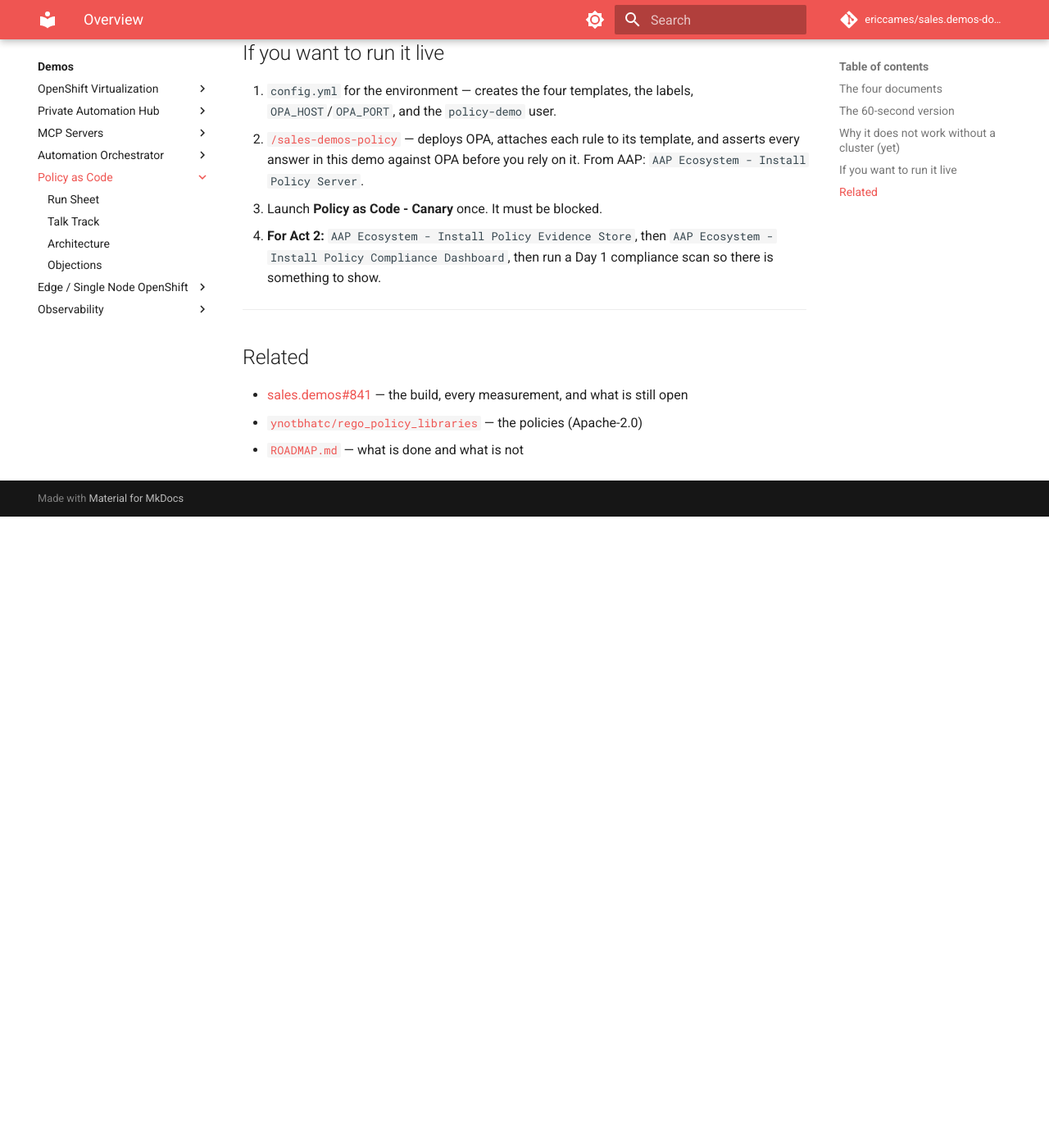
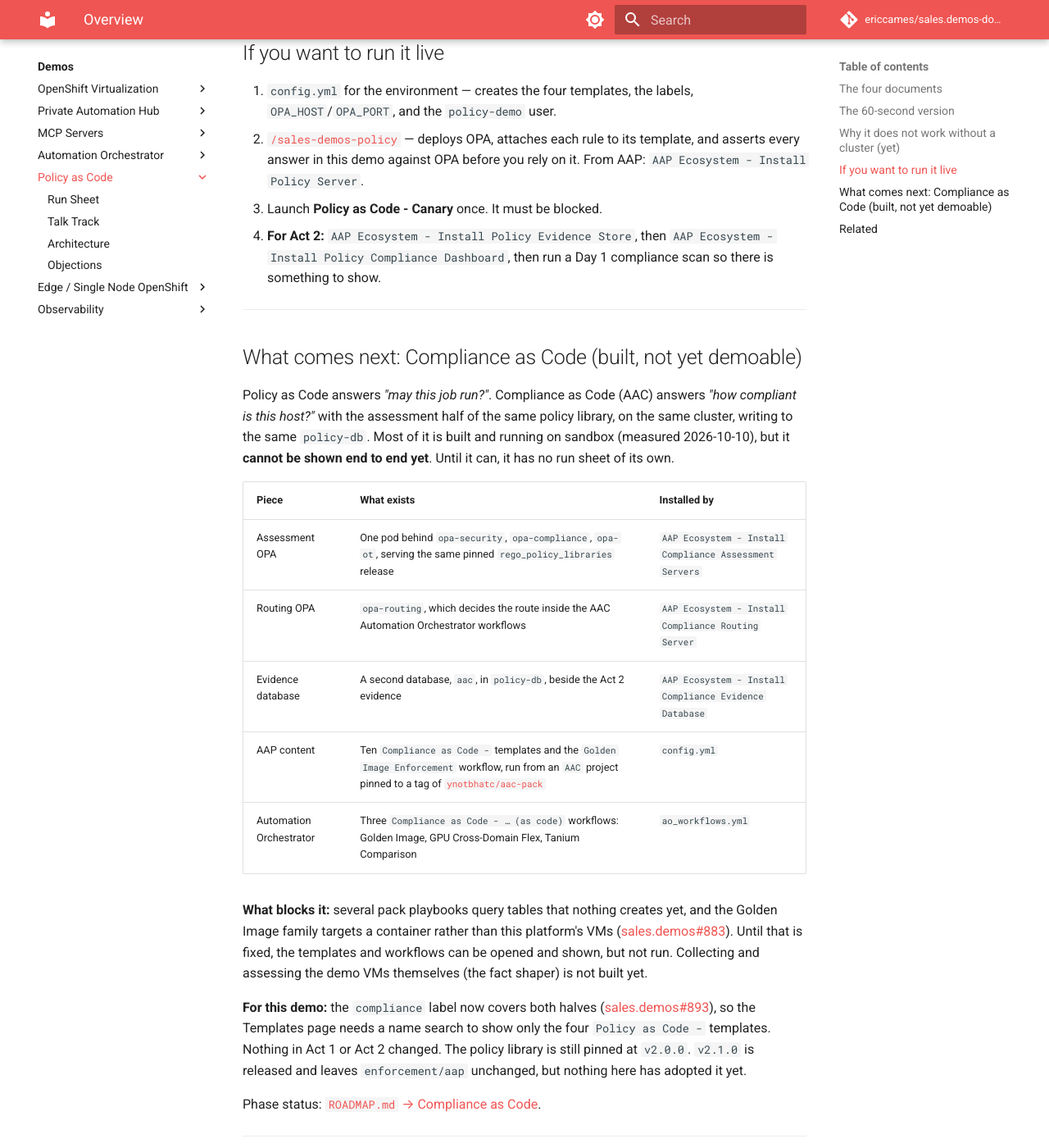
Before and after one commit to ericcames/sales.demos-docs, an MkDocs documentation site: the page built from docs/demos/policy-as-code/README.md, in a window 1280 px wide and 1400 px high, scrolled down 2736 px. Shown: the whole window at 82% size. Built offline with MkDocs 1.6.1 and Material for MkDocs 9.7.7, drawn with Linux system fonts in a browser that asks for light colours; comment, search, counter and statistics services are not loaded; before the commit the page ends 3366 px from its top, so only the background shows below that.

Commit message:
Policy as Code: the compliance label, and where Compliance as Code stands (sales.demos#898) (#128)
sales.demos#893 folded the `policy` label into `compliance`; six lines across
the run sheet, talk track and architecture still named `policy`. The Templates
filter now also needs a name search to show only the four demo templates.

The overview gains a short status section on Compliance as Code: what is
built and running on sandbox (measured 2026-10-10), and that sales.demos#883
blocks showing it end to end. No new demo directory until it can run.

Co-authored-by: Claude Opus 5.5 <noreply@anthropic.com>

```diff
--- a/docs/demos/policy-as-code/README.md
+++ b/docs/demos/policy-as-code/README.md
@@ -87,6 +87,40 @@ outstanding in the [run sheet](run-sheet.md#screenshots-still-worth-capturing).
 
 ---
 
+## What comes next: Compliance as Code (built, not yet demoable)
+
+Policy as Code answers *"may this job run?"*. Compliance as Code (AAC)
+answers *"how compliant is this host?"* with the assessment half of the same
+policy library, on the same cluster, writing to the same `policy-db`. Most
+of it is built and running on sandbox (measured 2026-10-10), but it **cannot
+be shown end to end yet**. Until it can, it has no run sheet of its own.
+
+| Piece | What exists | Installed by |
+|---|---|---|
+| Assessment OPA | One pod behind `opa-security`, `opa-compliance`, `opa-ot`, serving the same pinned `rego_policy_libraries` release | `AAP Ecosystem - Install Compliance Assessment Servers` |
+| Routing OPA | `opa-routing`, which decides the route inside the AAC Automation Orchestrator workflows | `AAP Ecosystem - Install Compliance Routing Server` |
+| Evidence database | A second database, `aac`, in `policy-db`, beside the Act 2 evidence | `AAP Ecosystem - Install Compliance Evidence Database` |
+| AAP content | Ten `Compliance as Code -` templates and the `Golden Image Enforcement` workflow, run from an `AAC` project pinned to a tag of [`ynotbhatc/aac-pack`](https://github.com/ynotbhatc/aac-pack) | `config.yml` |
+| Automation Orchestrator | Three `Compliance as Code - … (as code)` workflows: Golden Image, GPU Cross-Domain Flex, Tanium Comparison | `ao_workflows.yml` |
+
+**What blocks it:** several pack playbooks query tables that nothing creates
+yet, and the Golden Image family targets a container rather than this
+platform's VMs ([sales.demos#883](https://github.com/ericcames/sales.demos/issues/883)).
+Until that is fixed, the templates and workflows can be opened and shown,
+but not run. Collecting and assessing the demo VMs themselves (the fact
+shaper) is not built yet.
+
+**For this demo:** the `compliance` label now covers both halves
+([sales.demos#893](https://github.com/ericcames/sales.demos/issues/893)), so
+the Templates page needs a name search to show only the four
+`Policy as Code -` templates. Nothing in Act 1 or Act 2 changed. The policy
+library is still pinned at `v2.0.0`. `v2.1.0` is released and leaves
+`enforcement/aap` unchanged, but nothing here has adopted it yet.
+
+Phase status: [`ROADMAP.md` → Compliance as Code](https://github.com/ericcames/sales.demos/blob/main/ROADMAP.md#compliance-as-code--aac-on-this-platform).
+
+---
+
 ## Related
 
 - [sales.demos#841](https://github.com/ericcames/sales.demos/issues/841) — the build, every measurement, and what is still open
```
Also changed, not shown: docs/demos/policy-as-code/architecture.md (+2 -2 lines), docs/demos/policy-as-code/run-sheet.md (+4 -3 lines), docs/demos/policy-as-code/talk-track.md (+4 -2 lines).
